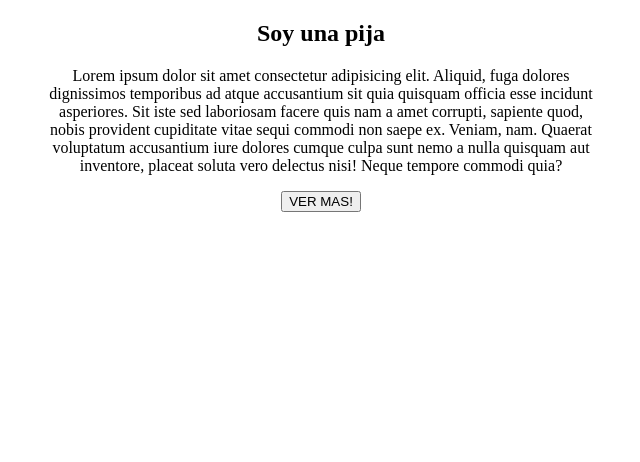
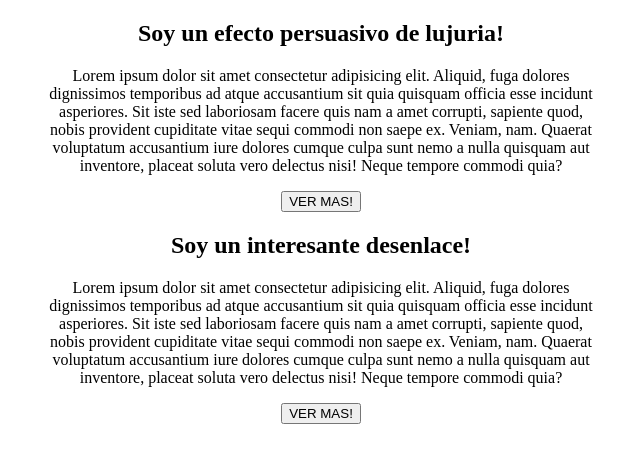
Before and after one commit to MartinBorda2/primer-repositorio, a plain HTML site: page index.html in a window 1280 px wide. Shown: the whole page, without its empty margins (319-959 px from the left). Drawn offline with Linux system fonts and the light colour scheme.

Commit message:
agregamos otro parrafo

```diff
--- a/index.html
+++ b/index.html
@@ -10,7 +10,12 @@
 <body>
     <main>
         <div class="texto-centrado">
-            <h2>Soy una pija</h2>
+            <h2>Soy un efecto persuasivo de lujuria!</h2>
+            <p>Lorem ipsum dolor sit amet consectetur adipisicing elit. Aliquid, fuga dolores dignissimos temporibus ad atque accusantium sit quia quisquam officia esse incidunt asperiores. Sit iste sed laboriosam facere quis nam a amet corrupti, sapiente quod, nobis provident cupiditate vitae sequi commodi non saepe ex. Veniam, nam. Quaerat voluptatum accusantium iure dolores cumque culpa sunt nemo a nulla quisquam aut inventore, placeat soluta vero delectus nisi! Neque tempore commodi quia?</p>
+            <button>VER MAS!</button>
+        </div>
+        <div class="texto-centrado">
+            <h2>Soy un interesante desenlace!</h2>
             <p>Lorem ipsum dolor sit amet consectetur adipisicing elit. Aliquid, fuga dolores dignissimos temporibus ad atque accusantium sit quia quisquam officia esse incidunt asperiores. Sit iste sed laboriosam facere quis nam a amet corrupti, sapiente quod, nobis provident cupiditate vitae sequi commodi non saepe ex. Veniam, nam. Quaerat voluptatum accusantium iure dolores cumque culpa sunt nemo a nulla quisquam aut inventore, placeat soluta vero delectus nisi! Neque tempore commodi quia?</p>
             <button>VER MAS!</button>
         </div>
```
